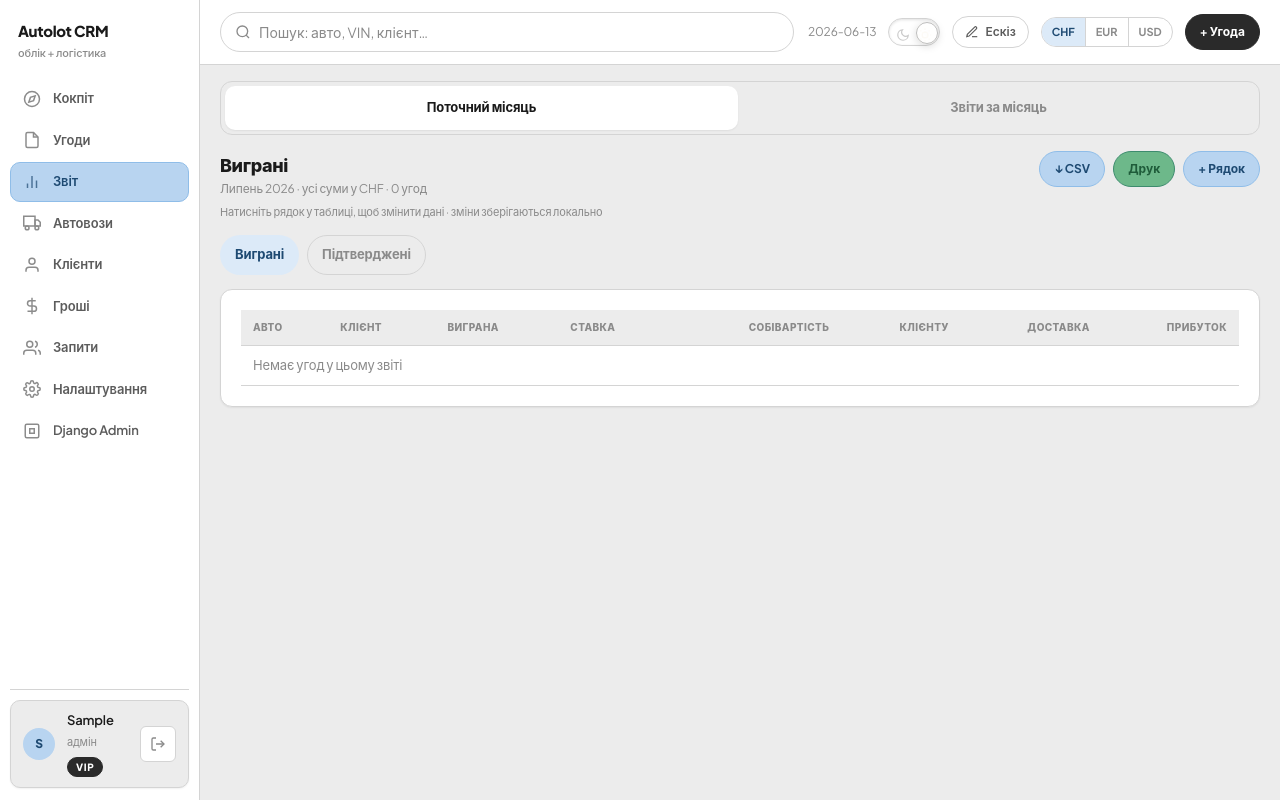
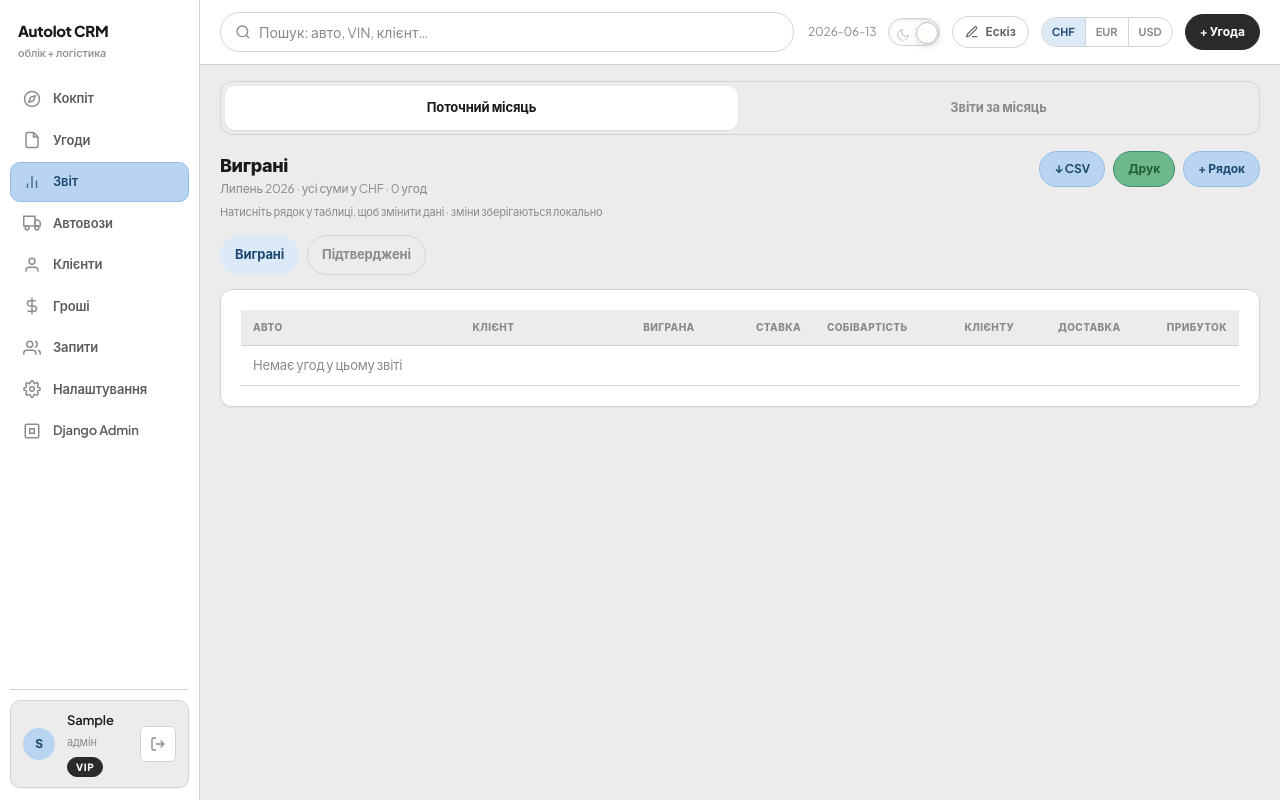
Before and after one commit to BonisOleg/crmproject, a Django app: page /reports/won/ in a window 1280 px wide. Run offline with Django 5.2, Linux system fonts and the light colour scheme; the visitor is signed in with stand-in values (Sample User, id 1); data comes from the database, SQL or seed files in the repository; data that the repository does not hold is empty.

Commit message:
новий аукціон

```diff
--- a/core/services.py
+++ b/core/services.py
@@ -31,6 +31,15 @@ _MONTH_UA = {
     11: 'Листопад',
     12: 'Грудень',
 }
+
+# Підтверджено і далі по воронці (не «Виграно»)
+CONFIRMED_AND_BELOW = (
+    ExecutionStage.CONFIRMED,
+    ExecutionStage.PICKED,
+    ExecutionStage.IN_TRANSIT,
+    ExecutionStage.CUSTOMS,
+    ExecutionStage.DELIVERED,
+)
 
 
 def current_month_key(day=None):
@@ -155,7 +164,7 @@ def _snapshot_from_deal(deal):
 
 
 def sync_deal_to_reports(deal):
-    """Keep ReportRow in sync when deal is won/confirmed; remove from other type."""
+    """Виграні = усі активні; Підтверджені = confirmed і далі по воронці."""
     if not deal.is_active:
         ReportRow.objects.filter(deal=deal, is_manual=False).delete()
         return
@@ -164,23 +173,29 @@ def sync_deal_to_reports(deal):
     if month.is_archived:
         return
 
-    if deal.execution == ExecutionStage.WON:
-        target, other = ReportType.WON, ReportType.CONFIRMED
-    elif deal.execution == ExecutionStage.CONFIRMED:
-        target, other = ReportType.CONFIRMED, ReportType.WON
-    else:
-        ReportRow.objects.filter(deal=deal, is_manual=False).delete()
-        return
+    snap = _snapshot_from_deal(deal)
+    defaults = {**snap, 'is_manual': False}
 
-    ReportRow.objects.filter(deal=deal, report_type=other, is_manual=False).delete()
-    snap = _snapshot_from_deal(deal)
-    row, _ = ReportRow.objects.update_or_create(
+    won_row, _ = ReportRow.objects.update_or_create(
         deal=deal,
         month=month,
-        report_type=target,
-        defaults={**snap, 'is_manual': False},
+        report_type=ReportType.WON,
+        defaults=defaults,
     )
-    return row
+
+    if deal.execution in CONFIRMED_AND_BELOW:
+        ReportRow.objects.update_or_create(
+            deal=deal,
+            month=month,
+            report_type=ReportType.CONFIRMED,
+            defaults=defaults,
+        )
+    else:
+        ReportRow.objects.filter(
+            deal=deal, report_type=ReportType.CONFIRMED, is_manual=False
+        ).delete()
+
+    return won_row
 
 
 def archive_previous_months(active_key=None):
@@ -232,13 +247,15 @@ def attention_subtitle(count=None):
 
 def cockpit_stats():
     deals = Deal.objects.filter(is_active=True)
-    receivable = deals.aggregate(s=Sum('debt')).get('s') or 0
+    # До отримання: лише підтверджені+ (виграні ще не наші — боргу немає)
+    receivable_qs = deals.filter(execution__in=CONFIRMED_AND_BELOW)
+    receivable = receivable_qs.aggregate(s=Sum('debt')).get('s') or 0
     receivable_parts = [
         {
             'amount': float(row['s'] or 0),
             'currency': row['currency'] or 'CHF',
         }
-        for row in deals.values('currency')
+        for row in receivable_qs.values('currency')
         .annotate(s=Sum('debt'))
         .filter(s__gt=0)
         .order_by('currency')
--- a/core/views.py
+++ b/core/views.py
@@ -25,6 +25,7 @@ from .serializers import (
     serialize_settings,
 )
 from .services import (
+    CONFIRMED_AND_BELOW,
     action_queues,
     archive_previous_months,
     attention_subtitle,
@@ -414,7 +415,11 @@ def money_view(request):
     stats_by_id = {s['id']: s for s in cockpit_stats()}
     debtors = [
         serialize_deal(d)
-        for d in Deal.objects.filter(is_active=True, debt__gt=0).prefetch_related(
+        for d in Deal.objects.filter(
+            is_active=True,
+            debt__gt=0,
+            execution__in=CONFIRMED_AND_BELOW,
+        ).prefetch_related(
             'due_payments', 'documents', 'client'
         )
     ]
--- a/static/css/pages/reports.css
+++ b/static/css/pages/reports.css
@@ -6,10 +6,39 @@
   margin-left: 2px;
 }
 
+.report-table {
+  table-layout: fixed;
+  width: 100%;
+}
+
+.report-table__col--car {
+  width: 22%;
+}
+
+.report-table__col--client {
+  width: 14%;
+}
+
+.report-table__col--money {
+  width: 10.67%;
+}
+
+.report-table th.report-table__num,
+.report-table td.report-table__num,
+.report-table td.report-table__delivery {
+  text-align: right;
+  white-space: nowrap;
+}
+
 .report-table__delivery {
   font-size: 13px;
   white-space: nowrap;
   color: var(--wf-text-muted, var(--text-muted));
+}
+
+.report-table #report-table-body .data-table__actions,
+.report-table #report-table-body .card-delete-btn {
+  display: none;
 }
 
 .report-table__empty td {
--- a/static/css/table-cards.css
+++ b/static/css/table-cards.css
@@ -151,8 +151,10 @@
     display: none;
   }
 
-  .wireframe-app .report-table th:nth-child(n+5),
-  .wireframe-app .report-table td.report-table__num {
+  .wireframe-app .report-table th.report-table__num,
+  .wireframe-app .report-table th:nth-child(n+3),
+  .wireframe-app .report-table td.report-table__num,
+  .wireframe-app .report-table td.report-table__delivery {
     text-align: right;
     white-space: normal;
   }
--- a/static/css/wireframe-pages.css
+++ b/static/css/wireframe-pages.css
@@ -302,8 +302,10 @@
   }
 }
 
-.wireframe-app .report-table th:nth-child(n+5),
-.wireframe-app .report-table td.report-table__num {
+.wireframe-app .report-table th.report-table__num,
+.wireframe-app .report-table th:nth-child(n+3),
+.wireframe-app .report-table td.report-table__num,
+.wireframe-app .report-table td.report-table__delivery {
   text-align: right;
   white-space: nowrap;
 }
--- a/static/js/crm-delete.js
+++ b/static/js/crm-delete.js
@@ -102,6 +102,11 @@ const CrmDelete = (() => {
       rule = CARD_RULES.find((item) => card.matches(item.selector));
     }
     if (!rule) return card;
+
+    /* Звіт: ніколи не додавати 9-й td зі смітником — зсуває колонки */
+    if (card.closest('#report-table-body') || card.matches('[data-report-row]')) {
+      return card;
+    }
 
     const key = rule.readKey(card);
     if (!key) return card;
--- a/static/js/crm-report.js
+++ b/static/js/crm-report.js
@@ -184,10 +184,19 @@ const CrmReport = (() => {
     return nowMonth;
   }
 
+  function updateReportCount(count) {
+    const note = document.querySelector('[data-report-currency-note]');
+    if (!note) return;
+    note.dataset.reportCount = String(count);
+    const month = note.dataset.reportMonth || monthLabel;
+    note.textContent = `${month} · ${count} угод`;
+  }
+
   function renderTable() {
     if (!tbodyEl) return;
     const rows = mergeRows();
     const overrides = getOverrides();
+    updateReportCount(rows.length);
 
     if (!rows.length) {
       tbodyEl.innerHTML = `<tr class="report-table__empty"><td colspan="${COL_COUNT}">Немає угод у цьому звіті</td></tr>`;
@@ -217,10 +226,14 @@ const CrmReport = (() => {
           <td class="mono report-table__num" data-col="bid" data-label="Ставка" data-field="bid" data-money="${row.bid || 0}" data-money-currency="${row.bid_currency || row.currency}">${formatNum(row.bid || 0)} <span class="report-table__cur">${escapeHtml(row.bid_currency || row.currency)}</span></td>
           <td class="mono report-table__num" data-col="cost" data-label="Собівартість" data-field="cost" data-money="${row.cost}" data-money-currency="${row.cost_currency || row.currency}">${formatNum(row.cost)} <span class="report-table__cur">${escapeHtml(row.cost_currency || row.currency)}</span></td>
           <td class="mono report-table__num" data-col="price" data-label="Клієнту" data-field="price" data-money="${row.price}" data-money-currency="${row.price_currency || row.currency}">${formatNum(row.price)} <span class="report-table__cur">${escapeHtml(row.price_currency || row.currency)}</span></td>
-          <td class="report-table__delivery" data-col="delivery" data-label="Доставка">${deliveryCell}</td>
+          <td class="mono report-table__num report-table__delivery" data-col="delivery" data-label="Доставка">${deliveryCell}</td>
           <td class="mono report-table__num text-green" data-col="profit" data-label="Прибуток" data-field="profit" data-money="${row.profit}" data-money-currency="${row.currency}" data-money-sign="+">+${formatNum(row.profit)} <span class="report-table__cur">${escapeHtml(row.currency)}</span></td>
         </tr>`;
     }).join('');
+
+    tbodyEl.querySelectorAll('.data-table__actions, .card-delete-btn').forEach((node) => {
+      node.remove();
+    });
 
     if (window.CrmCurrency) CrmCurrency.applyAll();
   }
--- a/templates/base.html
+++ b/templates/base.html
@@ -8,6 +8,8 @@
   <meta name="apple-mobile-web-app-capable" content="yes">
   <meta name="apple-mobile-web-app-status-bar-style" content="black-translucent">
   <title>{% block title %}Autolot CRM{% endblock %}</title>
+  <link rel="icon" href="{% static 'favicon.svg' %}" type="image/svg+xml">
+  <link rel="apple-touch-icon" href="{% static 'favicon.svg' %}">
   <script>
     (function () {
       var theme = localStorage.getItem('autolot-theme') || 'light';
--- a/templates/pages/deal_detail.html
+++ b/templates/pages/deal_detail.html
@@ -115,6 +115,7 @@
             <option value="BCP">BCP</option>
             <option value="SCC">SCC</option>
             <option value="ALLIANZ">ALLIANZ</option>
+            <option value="AXA">AXA</option>
             <option value="REST">REST</option>
           </select>
         </label>
--- a/templates/pages/reports_current.html
+++ b/templates/pages/reports_current.html
@@ -52,16 +52,26 @@
 
 <div class="card report-table-wrap">
   <table class="data-table report-table data-table--cards">
+    <colgroup>
+      <col class="report-table__col report-table__col--car">
+      <col class="report-table__col report-table__col--client">
+      <col class="report-table__col report-table__col--money">
+      <col class="report-table__col report-table__col--money">
+      <col class="report-table__col report-table__col--money">
+      <col class="report-table__col report-table__col--money">
+      <col class="report-table__col report-table__col--money">
+      <col class="report-table__col report-table__col--money">
+    </colgroup>
     <thead>
       <tr>
         <th>Авто</th>
         <th>Клієнт</th>
-        <th>Виграна</th>
-        <th>Ставка</th>
-        <th>Собівартість</th>
-        <th>Клієнту</th>
-        <th>Доставка</th>
-        <th>Прибуток</th>
+        <th class="report-table__num">Виграна</th>
+        <th class="report-table__num">Ставка</th>
+        <th class="report-table__num">Собівартість</th>
+        <th class="report-table__num">Клієнту</th>
+        <th class="report-table__num">Доставка</th>
+        <th class="report-table__num">Прибуток</th>
       </tr>
     </thead>
     <tbody id="report-table-body">
@@ -79,7 +89,7 @@
         <td class="mono report-table__num" data-col="bid" data-label="Ставка" data-field="bid" data-money="{{ row.bid|default:0 }}" data-money-currency="{{ row.bid_currency|default:row.currency }}">{{ row.bid|default:0|floatformat:0 }} <span class="report-table__cur">{{ row.bid_currency|default:row.currency }}</span></td>
         <td class="mono report-table__num" data-col="cost" data-label="Собівартість" data-field="cost" data-money="{{ row.cost }}" data-money-currency="{{ row.cost_currency|default:row.currency }}">{{ row.cost|floatformat:0 }} <span class="report-table__cur">{{ row.cost_currency|default:row.currency }}</span></td>
         <td class="mono report-table__num" data-col="price" data-label="Клієнту" data-field="price" data-money="{{ row.price }}" data-money-currency="{{ row.price_currency|default:row.currency }}">{{ row.price|floatformat:0 }} <span class="report-table__cur">{{ row.price_currency|default:row.currency }}</span></td>
-        <td class="report-table__delivery" data-col="delivery" data-label="Доставка">{% if row.delivery_type == 'ours' and row.delivery_cost %}{{ row.delivery_cost|floatformat:0 }} <span class="report-table__cur">{{ row.delivery_currency|default:row.currency }}</span>{% else %}—{% endif %}</td>
+        <td class="mono report-table__num report-table__delivery" data-col="delivery" data-label="Доставка">{% if row.delivery_type == 'ours' and row.delivery_cost %}{{ row.delivery_cost|floatformat:0 }} <span class="report-table__cur">{{ row.delivery_currency|default:row.currency }}</span>{% else %}—{% endif %}</td>
         <td class="mono report-table__num text-green" data-col="profit" data-label="Прибуток" data-field="profit" data-money="{{ row.profit }}" data-money-currency="{{ row.currency }}" data-money-sign="+">+{{ row.profit|floatformat:0 }} <span class="report-table__cur">{{ row.currency }}</span></td>
       </tr>
       {% empty %}
```
Also changed, not shown: core/management/commands/resync_reports.py (added, +18 -0 lines), core/tests.py (+46 -1 lines), static/js/crm-report-2.js (+39 -30 lines), templates/pages/reports_archive.html (+17 -7 lines), static/favicon.svg (added).
